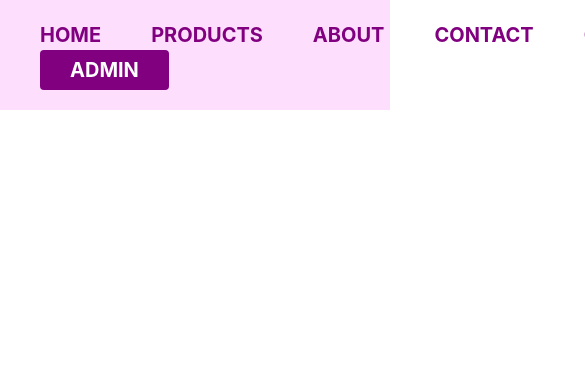
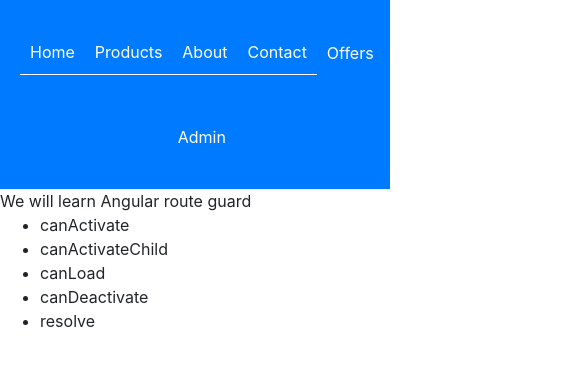
Before and after one commit to bittu1040/angular-route-guard-demo, an Angular app: page / in a window 390 px wide. Shown: the top 366 px of the page, 585 px wide, since content can reach past the window. Built offline with nearby package versions, Linux system fonts and the light colour scheme.

Commit message:
header style - responsive

```diff
--- a/src/app/app.component.css
+++ b/src/app/app.component.css
@@ -1,3 +1,11 @@
 p {
   font-family: Lato;
 }
+
+body{
+  margin: 0;
+  padding: 0;
+}
+* {
+  box-sizing: border-box;
+}
--- a/src/app/app.component.html
+++ b/src/app/app.component.html
@@ -1,2 +1,14 @@
 <app-header></app-header>
+
+<div>
+  We will learn Angular route guard
+  <ul>
+    <li>canActivate</li>
+    <li>canActivateChild</li>
+    <li>canLoad</li>
+    <li>canDeactivate</li>
+    <li>resolve</li>
+
+  </ul>
+</div>
 <router-outlet></router-outlet>
--- a/src/app/components/header/header.component.css
+++ b/src/app/components/header/header.component.css
@@ -1,36 +1,42 @@
+/* Base styles for the navigation bar */
 .nav {
   display: flex;
+  justify-content: space-between;
+  background-color: #007bff;
+  color: #fff;
+  padding: 10px 20px;
   align-items: center;
-  justify-content: space-between;
-  padding: 20px 40px;
-  background-color: rgb(253, 222, 253);
 }
 
-.nav .left {
+.nav .left,
+.nav .right {
   display: flex;
   align-items: center;
-  width: 60%;
-  color: purple;
 }
 
-.nav .nav-item {
-  font-size: 20px;
-  font-weight: bold;
-  margin-right: 50px;
-  text-transform: uppercase;
+.nav-item {
+  margin-right: 20px;
   cursor: pointer;
 }
 
-.nav .right {
-  background-color: purple;
-  color: #fff;
-  padding: 5px;
-  border-radius: 4px;
+@media (max-width: 768px) {
+  .nav {
+    flex-direction: column;
+  }
+
+  .nav .left,
+  .nav .right {
+    margin: 10px 0;
+  }
+
+  .nav-item {
+    margin: 10px 0;
+    background-color: #007bff;
+    padding: 10px;
+    border-bottom: 1px solid #fff;
+  }
+
+  .nav-item:last-child {
+    border-bottom: none;
+  }
 }
-
-.nav .right .nav-item {
-  width: 100%;
-  display: flex;
-  justify-content: center;
-  cursor: pointer;
-}
```
